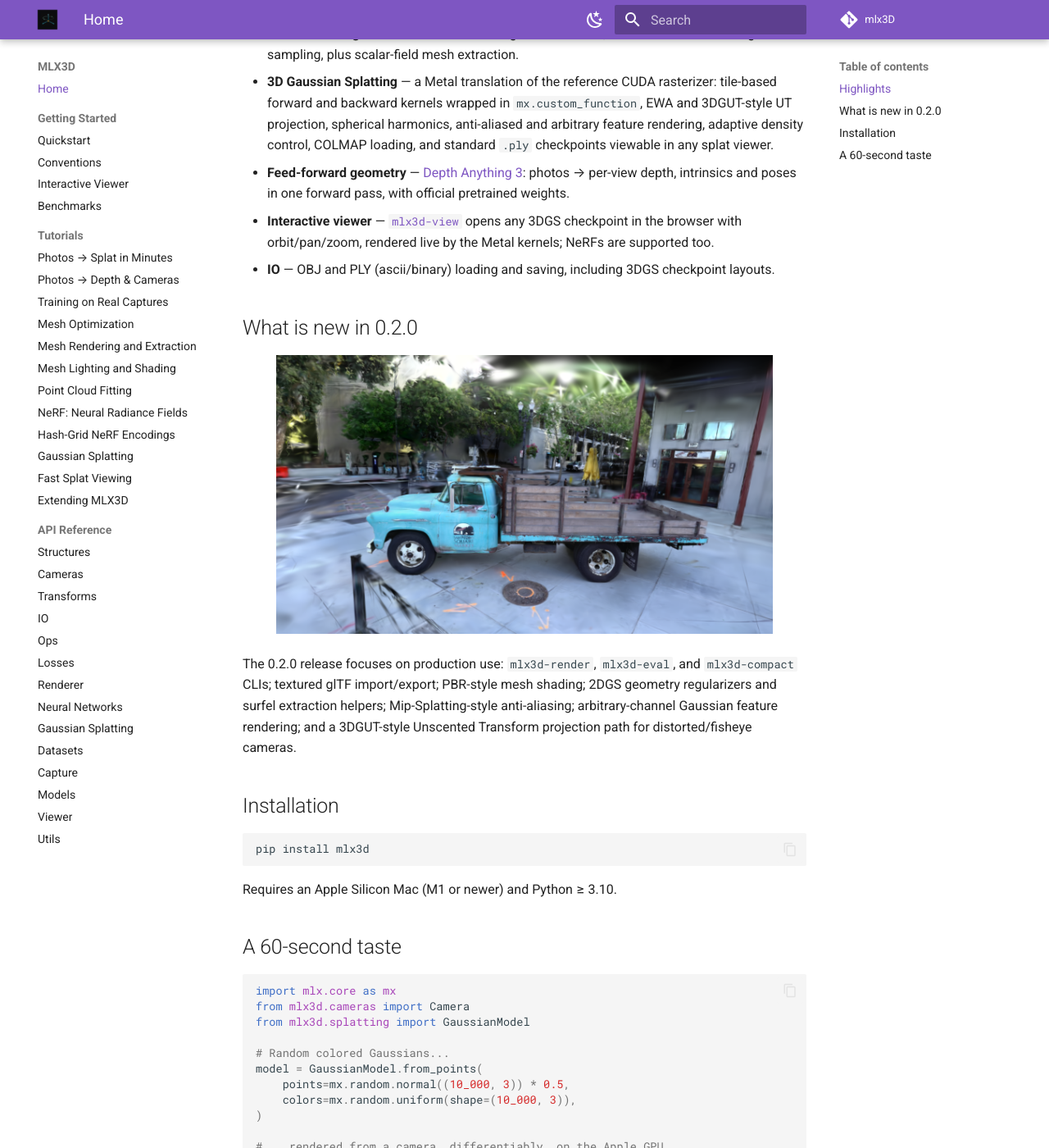
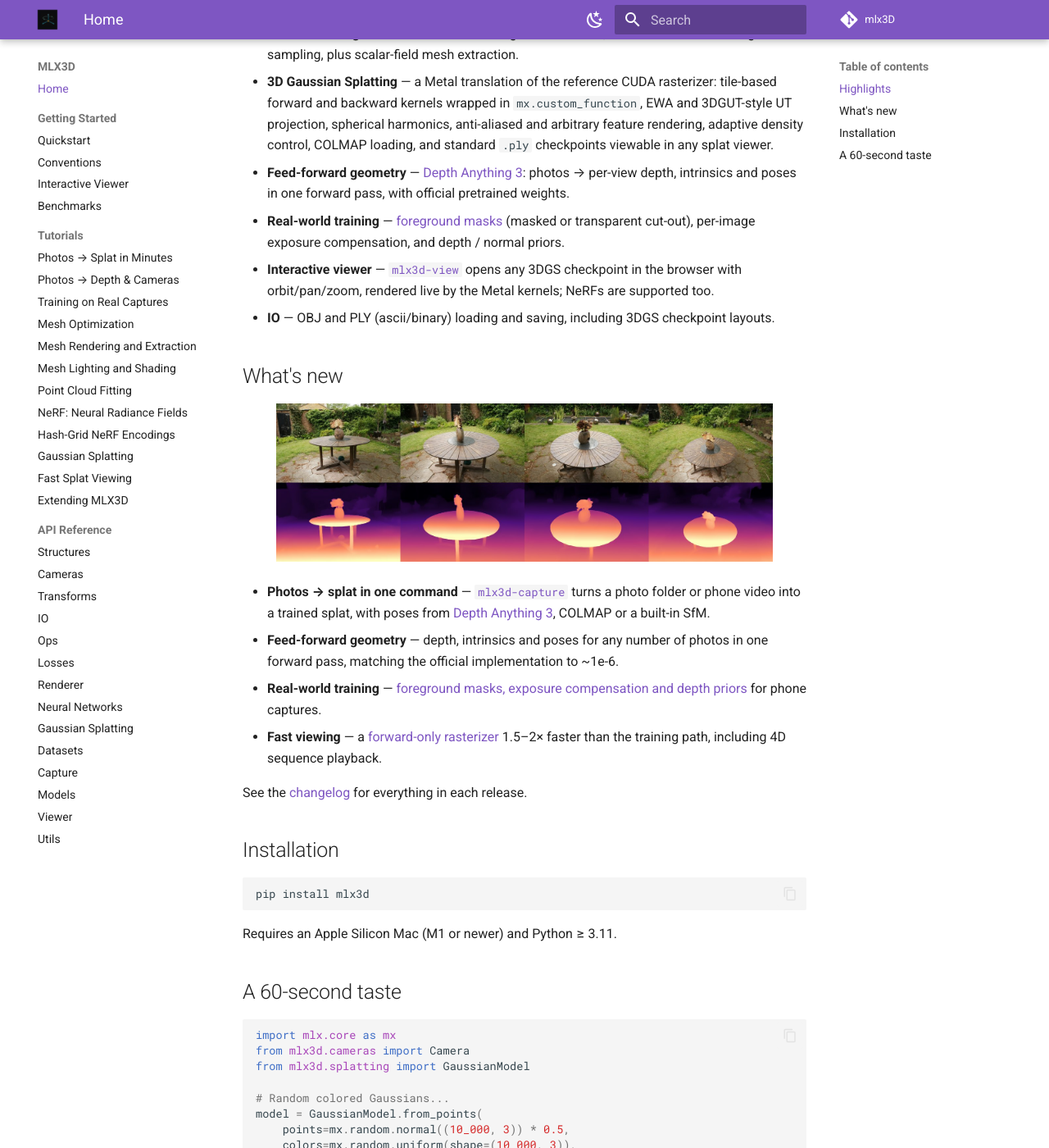
Before and after one commit to amirhossein-razlighi/mlx3D, an MkDocs documentation site: the page built from docs/index.md, in a window 1280 px wide and 1400 px high, scrolled down 879 px. Shown: the whole window at 82% size. Built offline with MkDocs 1.6.1 and Material for MkDocs 9.7.7, drawn with Linux system fonts in a browser that asks for light colours; comment, search, counter and statistics services are not loaded.

Commit message:
docs: version the changelog by release and refresh the home page
The Unreleased section still held everything shipped in 0.3.0 and 0.3.2; it is now split by release. The docs home's stale "What is new in 0.2.0" becomes a current what's-new.

````diff
--- a/docs/index.md
+++ b/docs/index.md
@@ -21,18 +21,26 @@ MLX3D brings the PyTorch3D workflow to Macs: batched 3D data structures, cameras
 - **Mesh rendering** — differentiable soft triangle rasterization, OBJ/MTL texture loading and UV sampling, plus scalar-field mesh extraction.
 - **3D Gaussian Splatting** — a Metal translation of the reference CUDA rasterizer: tile-based forward and backward kernels wrapped in `mx.custom_function`, EWA and 3DGUT-style UT projection, spherical harmonics, anti-aliased and arbitrary feature rendering, adaptive density control, COLMAP loading, and standard `.ply` checkpoints viewable in any splat viewer.
 - **Feed-forward geometry** — [Depth Anything 3](tutorials/feedforward_geometry.md): photos → per-view depth, intrinsics and poses in one forward pass, with official pretrained weights.
+- **Real-world training** — [foreground masks](tutorials/real_captures.md) (masked or transparent cut-out), per-image exposure compensation, and depth / normal priors.
 - **Interactive viewer** — [`mlx3d-view`](viewer.md) opens any 3DGS checkpoint in the browser with orbit/pan/zoom, rendered live by the Metal kernels; NeRFs are supported too.
 - **IO** — OBJ and PLY (ascii/binary) loading and saving, including 3DGS checkpoint layouts.
 
-## What is new in 0.2.0
+## What's new
 
-<p align="center"><img src="assets/v020_truck_render_hi.png" width="88%" /></p>
+<p align="center"><img src="assets/da3_garden_depth.jpg" width="88%" alt="Garden photos and their Depth Anything 3 depth maps" /></p>
 
-The 0.2.0 release focuses on production use: `mlx3d-render`, `mlx3d-eval`,
-and `mlx3d-compact` CLIs; textured glTF import/export; PBR-style mesh shading;
-2DGS geometry regularizers and surfel extraction helpers; Mip-Splatting-style
-anti-aliasing; arbitrary-channel Gaussian feature rendering; and a
-3DGUT-style Unscented Transform projection path for distorted/fisheye cameras.
+- **Photos → splat in one command** — [`mlx3d-capture`](tutorials/capture.md)
+  turns a photo folder or phone video into a trained splat, with poses from
+  [Depth Anything 3](tutorials/feedforward_geometry.md), COLMAP or a built-in SfM.
+- **Feed-forward geometry** — depth, intrinsics and poses for any number of
+  photos in one forward pass, matching the official implementation to ~1e-6.
+- **Real-world training** — [foreground masks, exposure compensation and depth
+  priors](tutorials/real_captures.md) for phone captures.
+- **Fast viewing** — a [forward-only rasterizer](tutorials/fast_rendering.md)
+  1.5–2× faster than the training path, including 4D sequence playback.
+
+See the [changelog](https://github.com/amirhossein-razlighi/mlx3D/blob/main/CHANGELOG.md)
+for everything in each release.
 
 ## Installation
 
@@ -40,7 +48,7 @@ anti-aliasing; arbitrary-channel Gaussian feature rendering; and a
 pip install mlx3d
 ```
 
-Requires an Apple Silicon Mac (M1 or newer) and Python ≥ 3.10.
+Requires an Apple Silicon Mac (M1 or newer) and Python ≥ 3.11.
 
 ## A 60-second taste
 
````
Also changed, not shown: CHANGELOG.md (+70 -28 lines).
